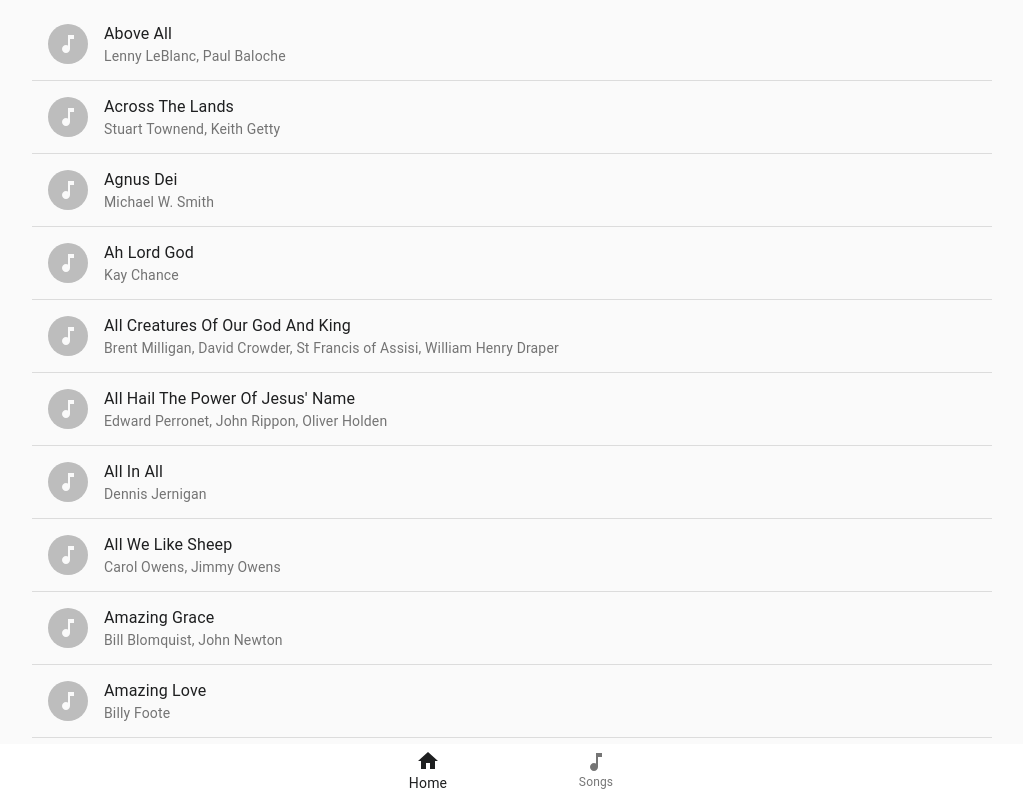
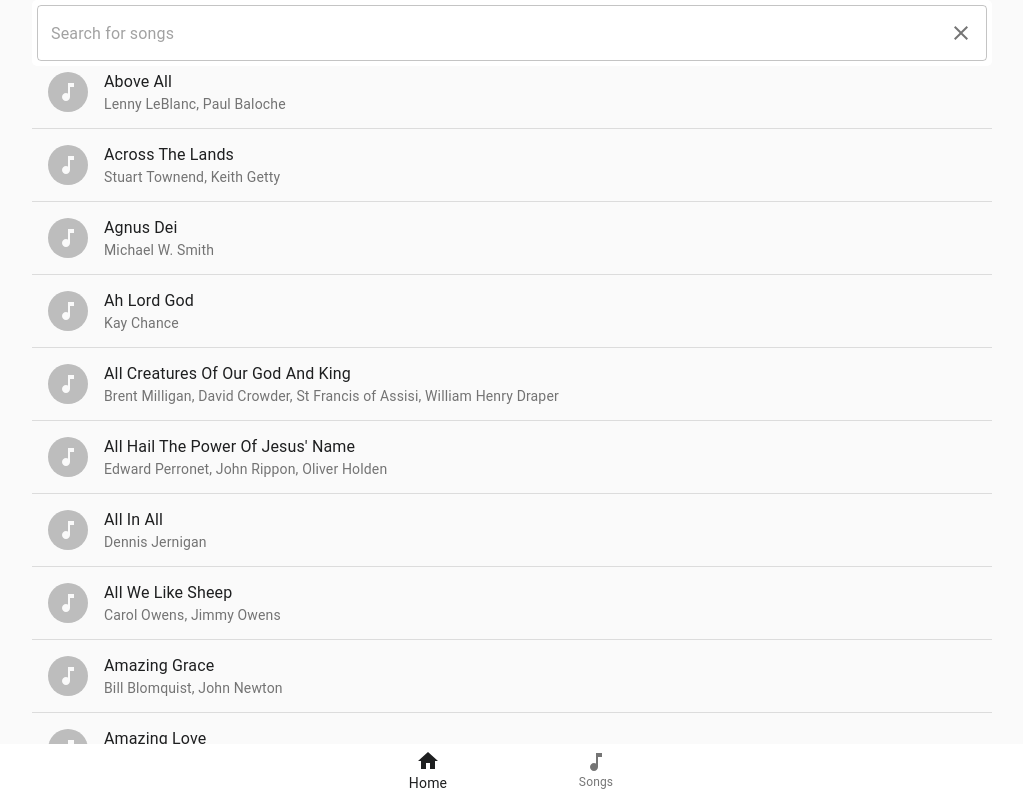
Before and after one commit to todar/friday-night-update, a Next.js app: page /songs in a window 1280 px wide. Shown: the top 800 px of the page, without its empty margins (128-1151 px from the left). Built offline with nearby package versions, Linux system fonts and the light colour scheme.

Commit message:
❤️More fixes plus a search feature

```diff
--- a/components/Layout.js
+++ b/components/Layout.js
@@ -8,11 +8,13 @@ import { ThemeProvider } from "@material-ui/core/styles";
 import CssBaseline from "@material-ui/core/CssBaseline";
 import Navbar from "./navbar";
 import theme from "../theme";
+import searchBox from "./searchBox"
 
 const Layout = ({ children }) => {
   return (
     <ThemeProvider theme={theme}>
       <CssBaseline />
+
       <main style={mainStyle}>
         {children}
         <Navbar />
--- a/components/searchBox.js
+++ b/components/searchBox.js
@@ -6,6 +6,7 @@ import InputAdornment from "@material-ui/core/InputAdornment";
 import ClearIcon from "@material-ui/icons/Clear";
 
 import { useSearch, types } from "../context/searchContext";
+import { withTheme } from "@material-ui/core";
 
 const searchBox = () => {
   const [{ value }, dispatch] = useSearch();
@@ -18,7 +19,7 @@ const searchBox = () => {
     dispatch({ type: types.SET_VALUE, payload: "" });
   }
   return (
-    <Container style={style} maxWidth="md">
+    <Container maxWidth="md" style={style}>
       <form>
         <TextField
           color="secondary"
@@ -49,7 +50,11 @@ const searchBox = () => {
 
 const style = {
   position: "fixed",
-  bottom: "70px"
+  top: 0,
+  backgroundColor: "#ffffff",
+  zIndex: 3000,
+  padding: "5px",
+  borderRadius: "5px"
 };
 
 export default searchBox;
--- a/next.config.js
+++ b/next.config.js
@@ -2,8 +2,7 @@
  * @type {import('next').NextConfig}
  */
  const nextConfig = {
-  /* config options here */
 
 }
 
-export default nextConfig
+module.exports = nextConfig
--- a/pages/songs/index.js
+++ b/pages/songs/index.js
@@ -17,6 +17,7 @@ import LikeIcon from "@material-ui/icons/Favorite";
 
 import SearchBox from "../../components/searchBox";
 import { useSearch } from "../../context/searchContext";
+import { Box } from "@material-ui/core";
 
 const SongPage = ({ songs }) => {
   const [{ value }] = useSearch();
@@ -24,13 +25,17 @@ const SongPage = ({ songs }) => {
   const filteredList = songs.filter(song => {
     if (
       song.data.title.toLowerCase().includes(value.toLowerCase()) ||
+      song.data.artist.toLowerCase().includes(value.toLowerCase())||
       value === ""
     ) {
       return song;
     }
   });
   return (
-    <Container maxWidth="md" disableGutters={true}>
+    <Container  maxWidth="md" disableGutters={true}>
+        <SearchBox />
+      <Box mb={6}>
+      </Box>
       <List>
         {filteredList.map(song => {
           return (
```
